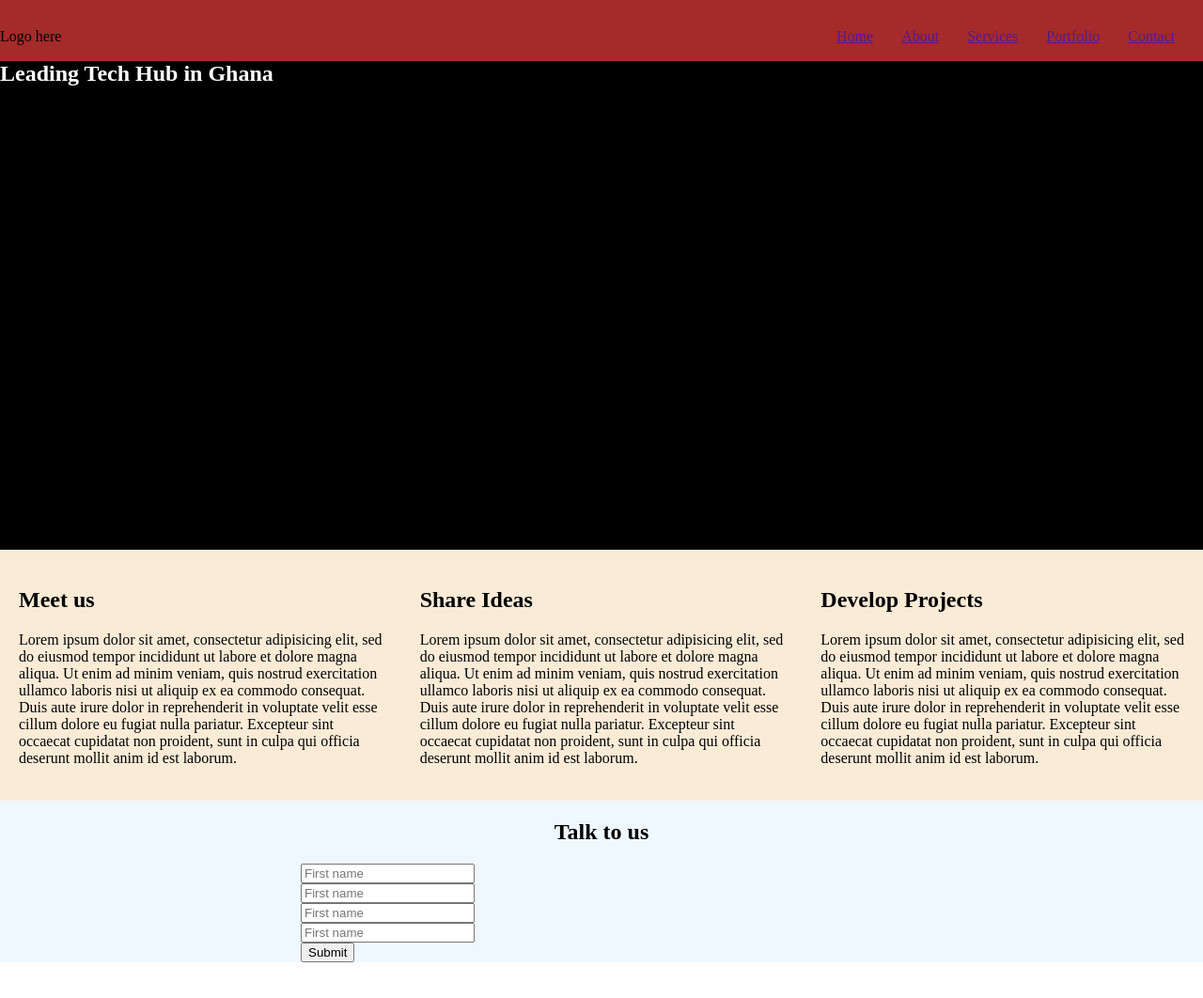
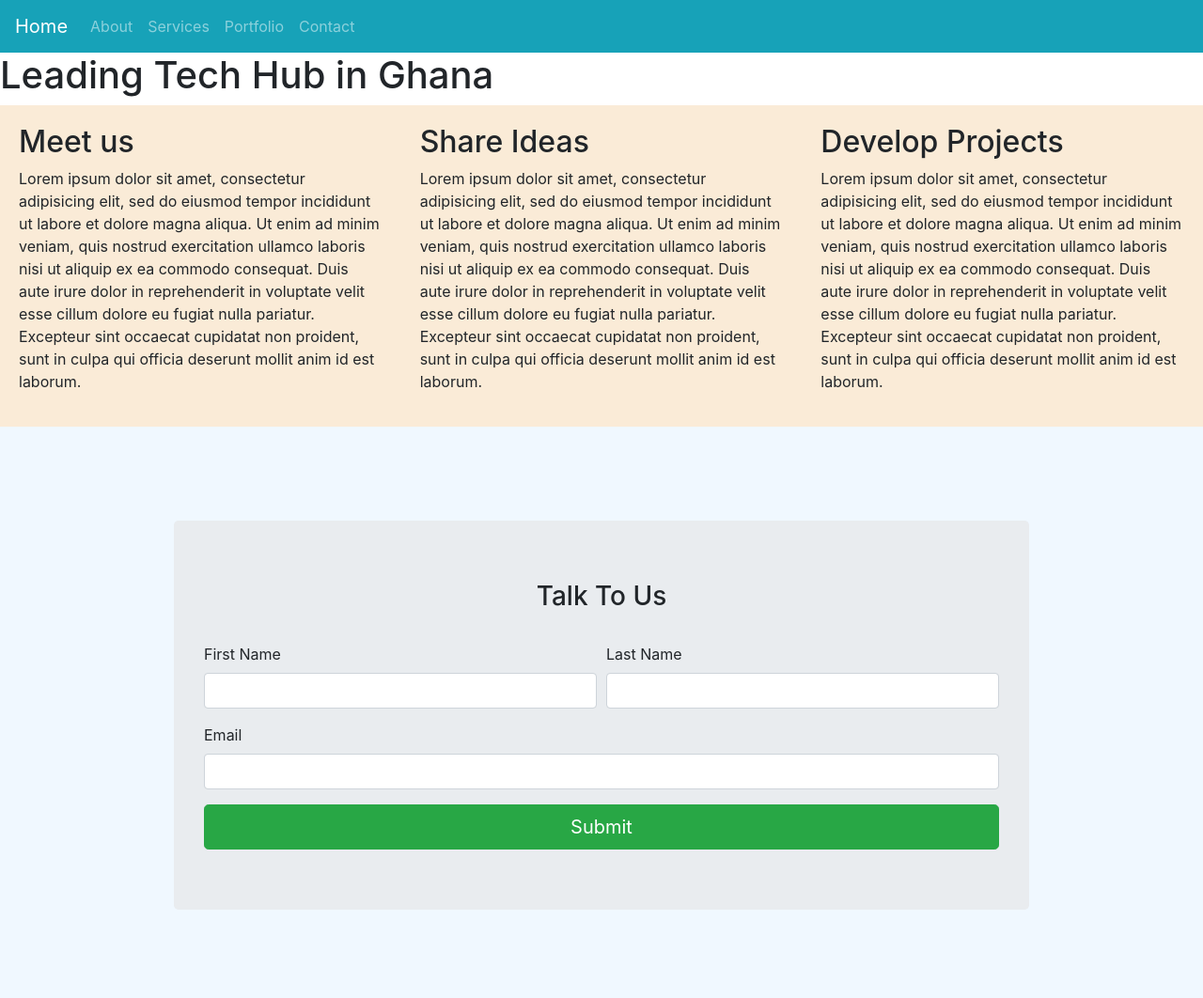
Before and after one commit to qhobeey/GTL-WebApp-Project, a plain HTML site: page portfolio.html in a window 1280 px wide. Shown: the whole page at 94% size. Before the commit the page ends 1024 px from the top, so only its background shows below. Drawn offline with nearby package versions, Linux system fonts and the light colour scheme.

Commit message:
included boostrap 4 and applied some changes

```diff
--- a/portfolio.html
+++ b/portfolio.html
@@ -3,26 +3,41 @@
 <head>
 	<title>Appiah Daquah</title>
 	<link rel="stylesheet" type="text/css" href="./css/style2.css">
+	<link rel="stylesheet" href="https://maxcdn.bootstrapcdn.com/bootstrap/4.0.0/css/bootstrap.min.css" integrity="sha384-Gn5384xqQ1aoWXA+058RXPxPg6fy4IWvTNh0E263XmFcJlSAwiGgFAW/dAiS6JXm" crossorigin="anonymous">
 </head>
 <body>
-<div class="qh_maincontainer qh_width_100">
-	<header class="qh_header qh_width_100">
-		<nav class="qh_nav">
-			<div class="qh_logo_container">
-				Logo here
-			</div>
-			<div class="qh_menu_container">
-				<a href="">Home</a>
-				<a href="">About</a>
-				<a href="">Services</a>
-				<a href="">Portfolio</a>
-				<a href="">Contact</a>
+
+
+		    <nav class="navbar navbar-expand-lg navbar-dark bg-info">
+
+                  <a class="navbar-brand" href="index.html"> Home</a>
+                  <button class="navbar-toggler" type="button" data-toggle="collapse" data-target="#navbarSupportedContent" aria-controls="navbarSupportedContent" aria-expanded="false" aria-label="Toggle navigation">
+                    <span class="navbar-toggler-icon"></span>
+                  </button>
+
+                  <div class="collapse navbar-collapse" id="navbarSupportedContent">
+                    <ul class="navbar-nav mr-auto">
+                      <li class="nav-item">
+                        <a class="nav-link" href="">About <span class="sr-only">(current)</span></a>
+                      </li>
+                     <li class="nav-item">
+                        <a class="nav-link" href="">Services</a>
+                        </li>
+
+                        <li class="nav-item">
+                              <a class="nav-link" href="">Portfolio</a>
+                              </li>
+
+                              <li class="nav-item">
+                              <a class="nav-link" href="">Contact</a>
+                              </li>
                   </div>
                 </nav>
-	</header>
-	<section class="qh_jumbosection">
+
+
+
 		<h1>Leading Tech Hub in Ghana</h1>
-	</section>
+
 	<section class="qh_offers">
 		<article>
 			<h2>Meet us</h2>
@@ -57,24 +72,32 @@
 		</article>
 	</section>
 	<section class="qh_contact">
-		<h2>Talk to us</h2>
-		<form id="qh_contactform">
-			<div class="qh_colform">
-				<input type="text" placeholder="First name" class="form-control" name="">
+<div class="container">
+                <div class="jumbotron" style="margin:100px;">
+                  <h3 class="display-5" style="text-align: center">Talk To Us</h3>
+                  <br>
+                   <form>
+                                <div class="form-row">
+                                  <div class="form-group col-md-6">
+                                    <label for="firstName">First Name</label>
+                                    <input type="firstname" class="form-control" id="firstName" placeholder="" required>
                                   </div>
-			<div class="qh_colform">
-				<input type="text" placeholder="First name" class="form-control" name="">
+                                  <div class="form-group col-md-6">
+                                    <label for="lastName">Last Name</label>
+                                    <input type="lastname" class="form-control" id="lastName" placeholder="" required>
                                   </div>
-			<div class="qh_colform">
-				<input type="text" placeholder="First name" class="form-control" name="">
                                 </div>
-			<div class="qh_colform">
-				<input type="text" placeholder="First name" class="form-control" name="">
+                                <div class="form-group">
+                                  <label for="inputAddress">Email</label>
+                                  <input type="text" class="form-control" id="emailAddress" placeholder="" required>
                                 </div>
-			<div class="qh_submit">
-				<button type="button" class="qh_button">Submit</button>
+								<a href = "http://google.co.in">
+                                <button type="button" class="btn btn-success btn-lg btn-block">Submit</button>
+                                </a>
+</form>
 </div>
-		</form>
+</div>
+
 	</section>
 </div>
 </body>
```
Lines whose indentation alone changed are shown as unchanged.
